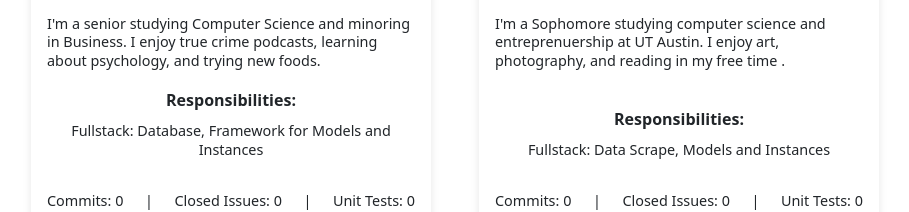
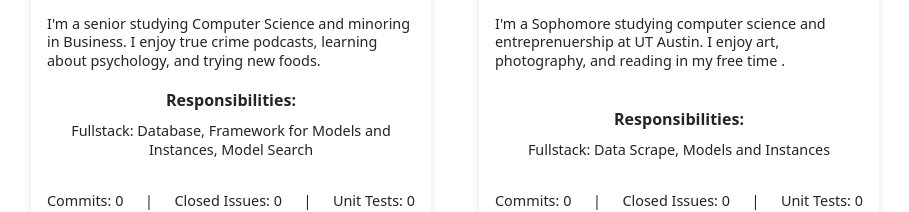
Before and after one commit to harinik961/CivicHousing, a React (Create React App) app in the folder frontend/: page /about in a window 1280 px wide. Shown: the part 2062-2274 px from the top of the page, without its empty margins (185-1094 px from the left). Built offline with nearby package versions, Linux system fonts and the light colour scheme; no server answers.

Commit message:
about page

```diff
--- a/frontend/src/pages/About.js
+++ b/frontend/src/pages/About.js
@@ -37,7 +37,7 @@ function TeamMemberCard({name, image, bio, responsibilities, commits, issues, te
     image: cocoImage,
     bio: "I'm a Junior studying Computer Science and Mathematics at UT Austin. I enjoy sleeping, reading, and playing Minecraft in my free time.",
     responsibilities: "Fullstack: Data Scrape, Server Hosting, About Page, Navbar",
-    tests: 24
+    tests: 20
   },
   {
     name: "Matthew Pham",
@@ -46,7 +46,7 @@ function TeamMemberCard({name, image, bio, responsibilities, commits, issues, te
     image: matthewImage,
     bio: "I'm a junior studying CS with a minor in SDS and Business at UT. I love staying active, chilling with friends, and enjoying the outdoors.",
     responsibilities: "Fullstack: Data Scrape, Home Page, Postman API",
-    tests: 25
+    tests: 20
   },
   {
     name: "Aarshi Khatiwada",
@@ -54,8 +54,8 @@ function TeamMemberCard({name, image, bio, responsibilities, commits, issues, te
     email: ["rckhatiwada1271@gmail.com"],
     image: aarshiImage,
     bio: "I'm a senior studying Computer Science and minoring in Business. I enjoy true crime podcasts, learning about psychology, and trying new foods.",
-    responsibilities: "Fullstack: Database, Framework for Models and Instances",
-    tests: 0
+    responsibilities: "Fullstack: Database, Framework for Models and Instances, Model Search",
+    tests: 10
   },
   {
     name: "Sri Harini Kolluru",
@@ -64,7 +64,7 @@ function TeamMemberCard({name, image, bio, responsibilities, commits, issues, te
     image: hariniImage,
     bio: "I'm a Sophomore studying computer science and entreprenuership at UT Austin. I enjoy art, photography, and reading in my free time .",
     responsibilities: "Fullstack: Data Scrape, Models and Instances",
-    tests: 16
+    tests: 15
   },
   {
     name: "Alexander Nguyen",
```
